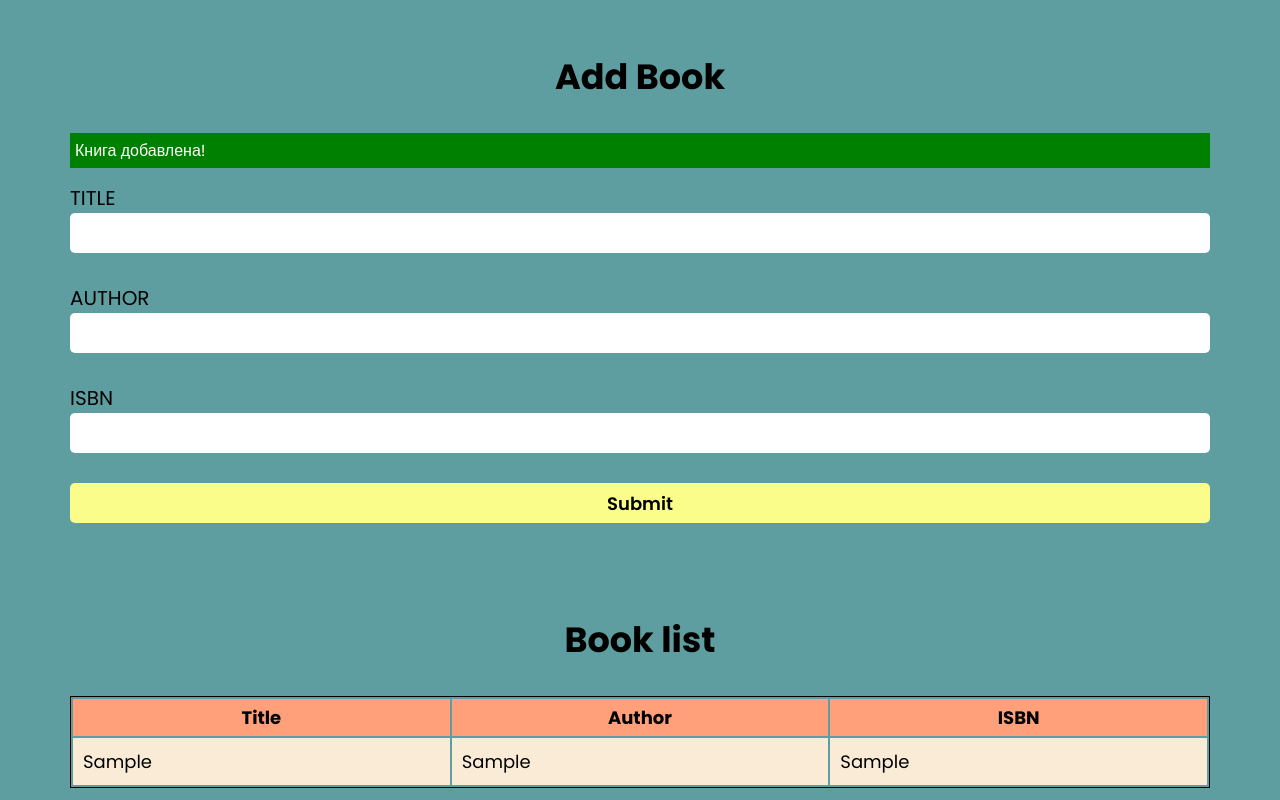
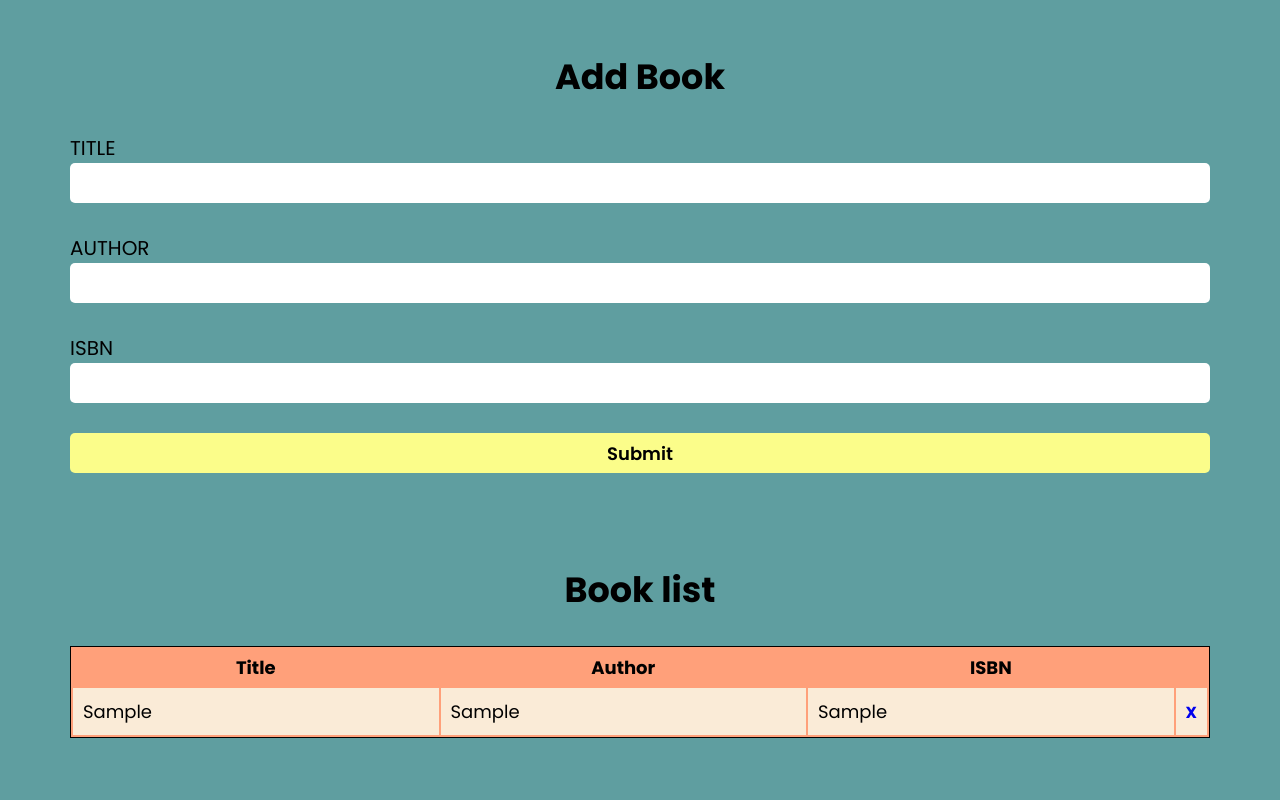
Before and after one commit to AinaSha/book-list, a plain HTML site: page index.html in a window 1280 px wide. Both pictures are taken after typing "Sample", "Sample", "Sample" into the empty fields and a click on the button "Submit". Drawn offline with Linux system fonts and the light colour scheme.

Commit message:
feat: add delet function

```diff
--- a/index.js
+++ b/index.js
@@ -22,9 +22,13 @@ UI.prototype.addBookList = function (book) {
    row.innerHTML =`
    <td>${book.title}</td>
    <td>${book.author}</td>
-   <td>${book.isbn}</td>`;
+   <td>${book.isbn}</td>
+   <td class="last-td"><a class="delete" href="#">
+   X</a></td>
+   `;
 
    list.appendChild(row);
+
 }
 
 
@@ -40,10 +44,14 @@ UI.prototype.showAlert = function(message, className) {
 
    setTimeout(function() {
       document.querySelector('.alert').remove();
-    }, 3000);
+    }, 2000);
 }
 
-
+UI.prototype.deleteBook = function(target) {
+   if(target.className === 'delete') {
+      target.parentElement.parentElement.remove();
+   }
+}
 
 //Clear fields
 UI.prototype.clearFields = function() {
@@ -74,3 +82,15 @@ document.getElementById('book-form').addEventListener('submit', (e)=>{
     e.preventDefault();
 
 });
+
+
+document.getElementById('book-list').addEventListener('click', function(e) {
+   const ui = new UI();
+
+   ui.deleteBook(e.target);
+
+   ui.showAlert('Книга удалена!', 'success');
+
+   e.preventDefault();
+
+})
--- a/style.scss
+++ b/style.scss
@@ -50,11 +50,13 @@ button {
 }
 
 table {
+   background-color: lightsalmon;
    width: 100%;
    border: 1px solid #000;
    margin: 0;
    padding: 0;
 }
+
 th {
    background-color: lightsalmon;
    font-size: 18px;
@@ -89,3 +91,16 @@ td {
    font-family: 'Poppins', sans-serif;
    font-size: 18px;
 }
+
+
+.delete {
+   text-align: center;
+   font-size: 16px;
+   font-weight: 700;
+   cursor:pointer;
+   text-decoration: none;
+}
+
+.last-td {
+   width: 20px;
+}
```
Also changed, not shown: css/style.min.css, 1 other file.
